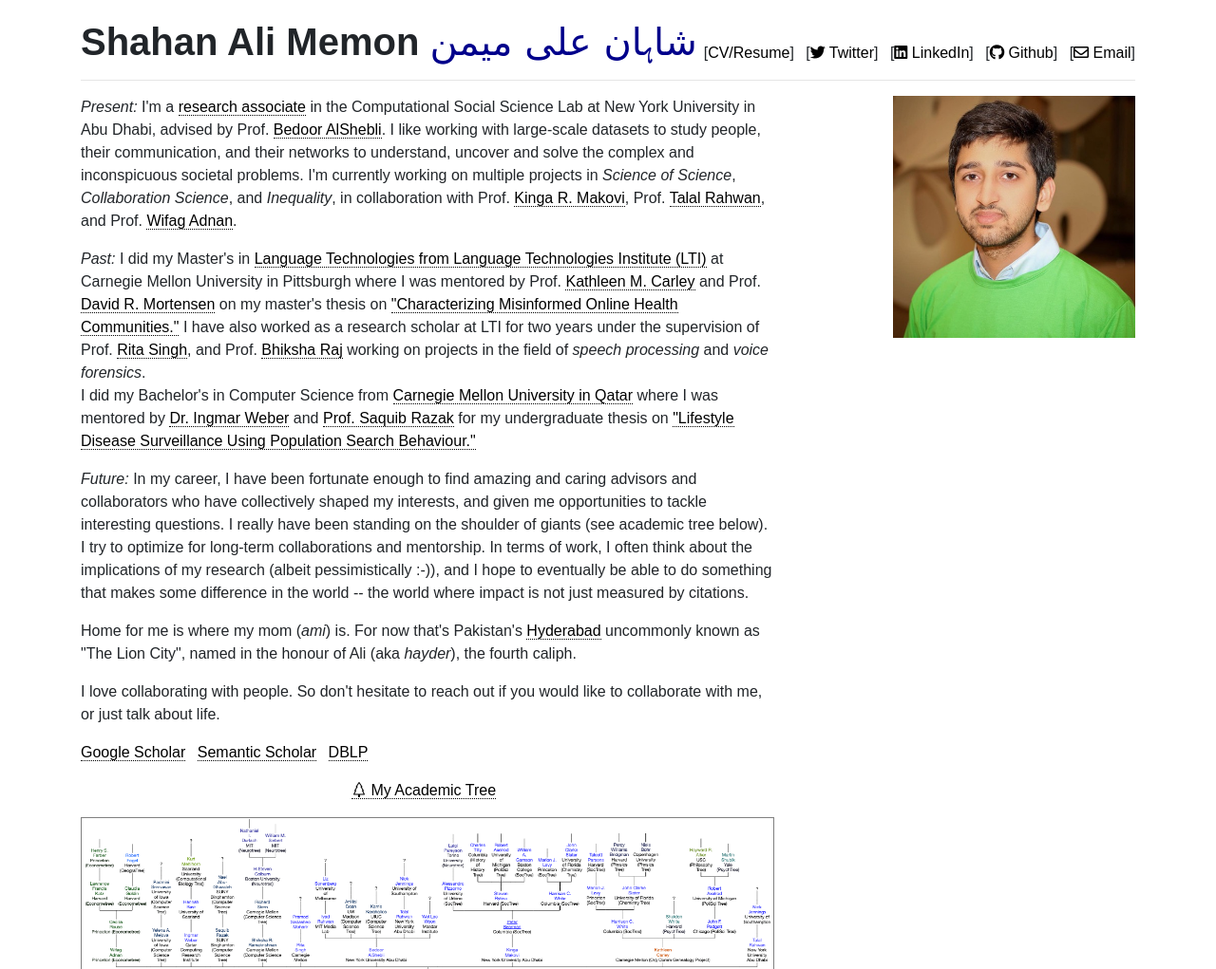
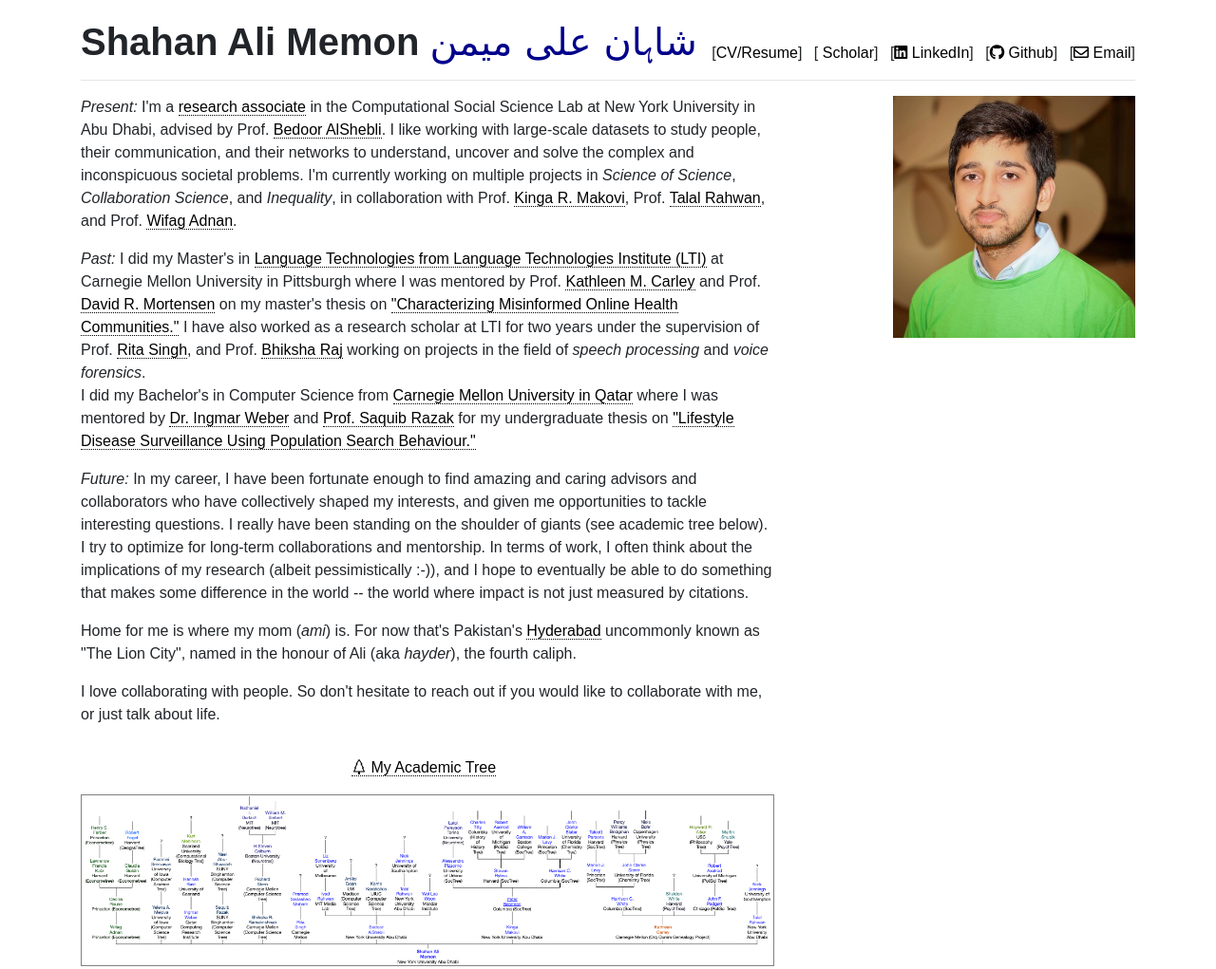
Before and after one commit to samemon/samemon.github.io, a plain HTML site: page index.html in a window 1280 px wide. Shown: the top 1021 px of the page at 95% size. Drawn offline with nearby package versions, Linux system fonts and the light colour scheme; some icons are missing.

Commit message:
Added CV. Removed DBLP and Semantic scholar links

```diff
--- a/index.html
+++ b/index.html
@@ -252,10 +252,7 @@
         </h1>
         <ul class="list-inline float-md-right social-icons">
             <li class="list-inline-item"><a href="/CV_ShahanAliMemon.pdf">CV/Resume</a></li>
-            <!-- <li class="list-inline-item"><a href="./CV_WeixinLiang.pdf">CV/Resume</a></li>
-            <li class="list-inline-item"><a href="https://www.semanticscholar.org/author/Weixin-Liang/151253861?sort=pub-date">Semantic Scholar</a></li>
-            <li class="list-inline-item"><a href="https://scholar.google.com/citations?user=7z9P1jYAAAAJ">Google Scholar</a></li> -->
-            <li class="list-inline-item"><a href="https://twitter.com/shahanmemon"><i class="fab fa-twitter"></i> Twitter</a></li>
+            <li class="list-inline-item"><a href="https://scholar.google.com/citations?user=mZ1mjVsAAAAJ&hl=en&oi=ao"><i class="ai ai-google-scholar"></i> Scholar</a></li>
             <li class="list-inline-item"><a href="https://www.linkedin.com/in/shahanmemon/"><i class="fab fa-linkedin"></i> LinkedIn</a></li>
             <li class="list-inline-item"><a href="https://github.com/samemon"><i class="fab fa-github"></i> Github</a></li>
             <li class="list-inline-item"><a class="email-anchor"><i class="far fa-envelope"></i> Email</a></li>
@@ -307,9 +304,8 @@
                     I love collaborating with people. So don't hesitate to reach out if you would like to collaborate with me, or just talk about life.
                 </p>
 
-                <li class="list-inline-item"><a href="https://scholar.google.com/citations?user=mZ1mjVsAAAAJ&hl=en&oi=ao"><i class="ai ai-google-scholar"></i> Google Scholar</a></li>
-                <li class="list-inline-item"><a href="https://www.semanticscholar.org/author/S.-A.-Memon/20609745?sort=pub-date"><i class="ai ai-semantic-scholar"></i> Semantic Scholar</a></li>
-                <li class="list-inline-item"><a href="https://dblp.org/pid/203/0185.html"><i class="ai ai-dblp"></i> DBLP</a></li>
+                <!-- <li class="list-inline-item"><a href="https://www.semanticscholar.org/author/S.-A.-Memon/20609745?sort=pub-date"><i class="ai ai-semantic-scholar"></i> Semantic Scholar</a></li>
+                <li class="list-inline-item"><a href="https://dblp.org/pid/203/0185.html"><i class="ai ai-dblp"></i> DBLP</a></li> -->
 
             </div>
             <div class="offset-xl-1 col-lg-3 col-md-4">
@@ -665,7 +661,7 @@
 					<b>Conference Review:</b> IEEE International Conference on Machine Learning and Applications, 2020 <br />
                     <b>Moderator:</b> SBP-BRiMS, 2020 <br />
                     <b>Board Member:</b> Academic Review Board and University Disciplinary Committee (ARB-UDC), Carnegie Mellon University, 2015-2017 <br />
-                    <b>Peer Health Advocate:</b>Mental Health Advocate, Student Health Services, Carnegie Mellon University, 2016-2017
+                    <b>Peer Health Advocate:</b> Mental Health Advocate, Student Health Services, Carnegie Mellon University, 2016-2017
 				</p>
 
 
```
Also changed, not shown: 1 other file.
